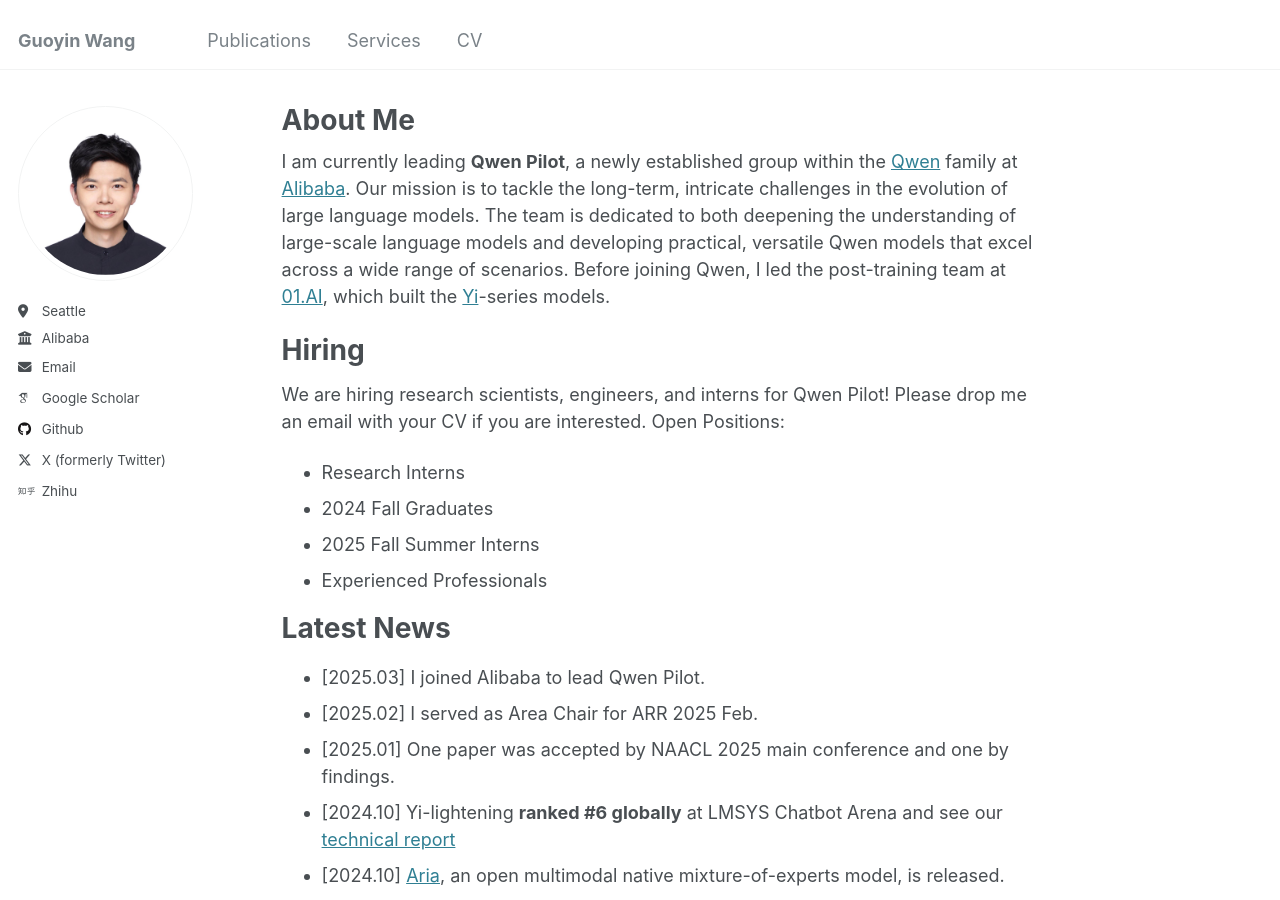
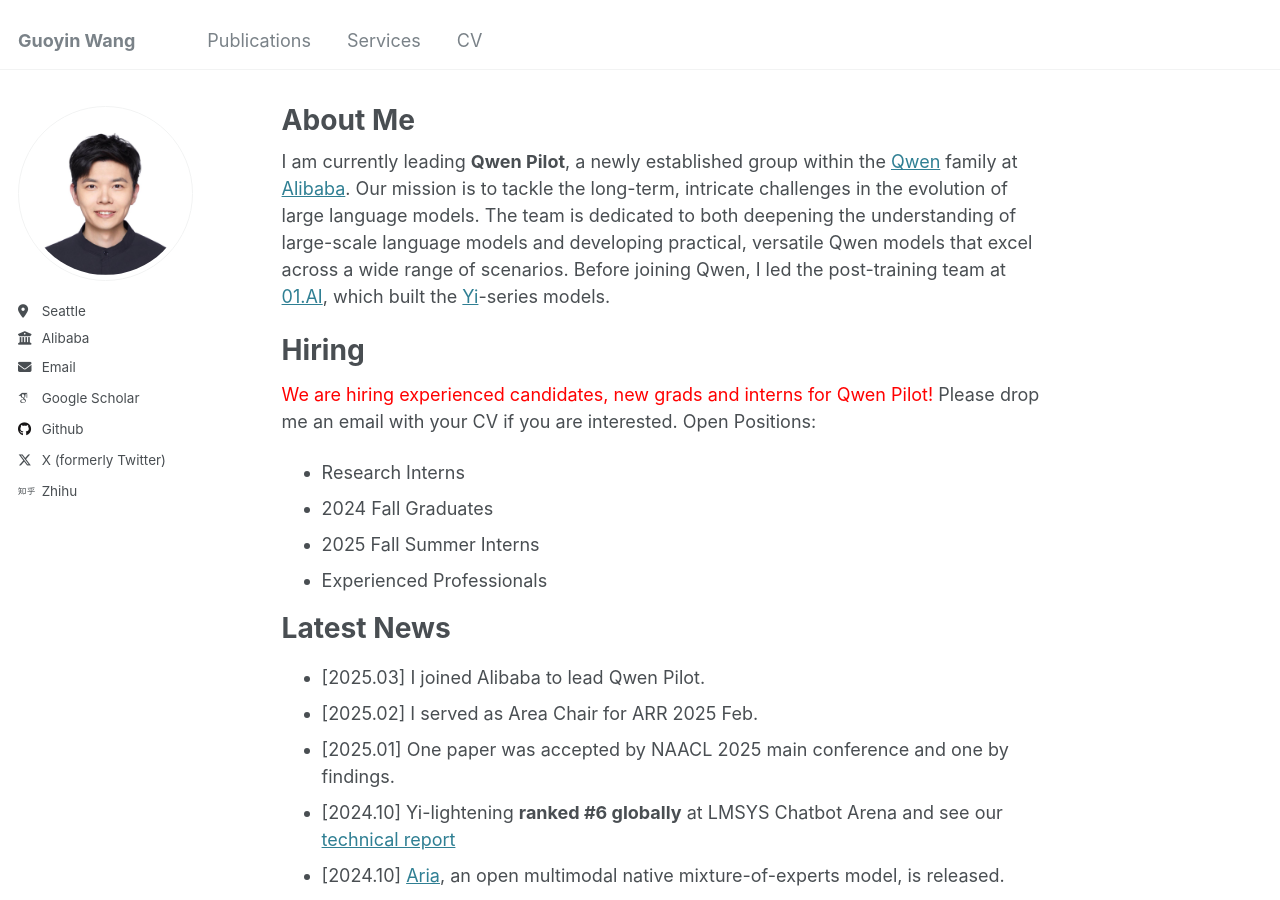
Before and after one commit to huxueyu/guoyin.wang, a Jekyll site: the page built from _pages/about.md, in a window 1280 px wide and 900 px high. Built offline with Jekyll 4.4.1, drawn with Linux system fonts in a browser that asks for light colours; some web fonts are replaced.

Commit message:
Update about.md

```diff
--- a/_pages/about.md
+++ b/_pages/about.md
@@ -12,7 +12,8 @@ I am currently leading **Qwen Pilot**, a newly established group within the [Qwe
 
 Hiring
 ======
-We are hiring research scientists, engineers, and interns for Qwen Pilot! Please drop me an email with your CV if you are interested.
+<span style="color:red">We are hiring experienced candidates, new grads and interns for Qwen Pilot!</span>
+Please drop me an email with your CV if you are interested.
 Open Positions:
 - Research Interns
 - 2024 Fall Graduates
```
